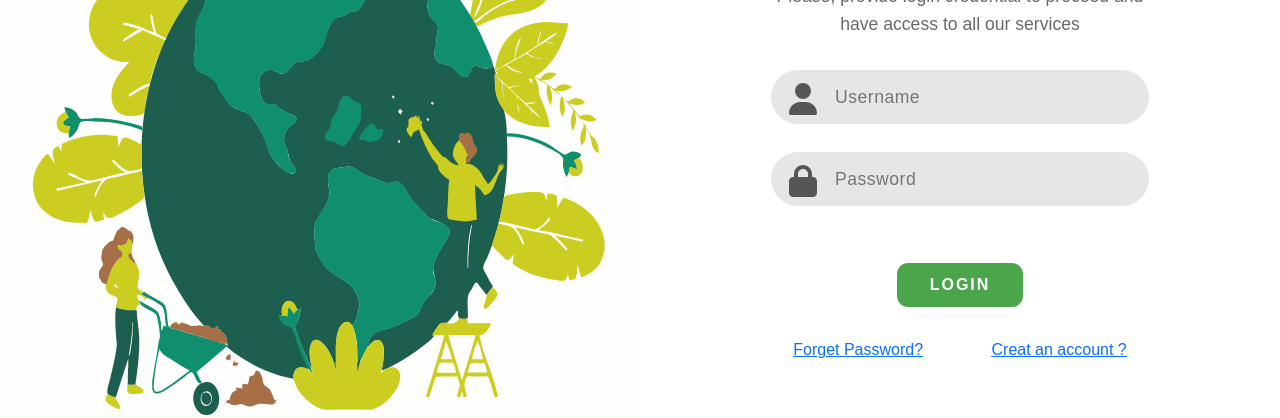
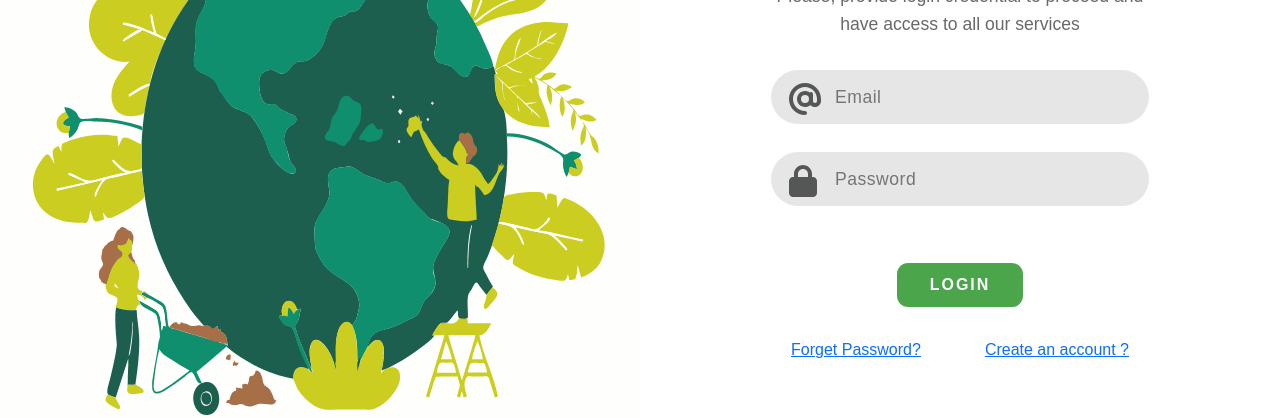
Before and after one commit to momen882001/Greex_Website, a React (Create React App) app in the folder greex/: page /login in a window 1280 px wide. Shown: the part 286-704 px from the top of the page. Built offline with nearby package versions, Linux system fonts and the light colour scheme.

Commit message:
touches ( Signup )

```diff
--- a/greex/src/Components/Login/Login.jsx
+++ b/greex/src/Components/Login/Login.jsx
@@ -1,7 +1,7 @@
 import React from 'react'
 import './Login.css'
 import { FontAwesomeIcon } from "@fortawesome/react-fontawesome";
-import { faLock, faUser } from "@fortawesome/free-solid-svg-icons";
+import { faLock, faAt } from "@fortawesome/free-solid-svg-icons";
 import { Link } from "react-router-dom";
 import imgLeft from '../../assets/3726696.svg'
 
@@ -21,11 +21,11 @@ function Login() {
 
             <form class="login-form">
                 <div class="form-control">
-                    <input type="text" placeholder="Username"/>
-                    <FontAwesomeIcon className="icon" icon={faUser} color="white" size="2x"/>
+                    <input type="email" placeholder="Email" required/>
+                    <FontAwesomeIcon className="icon" icon={faAt} color="white" size="2x"/>
                 </div>
                 <div class="form-control">
-                    <input type="password" placeholder="Password"/>
+                    <input type="password" placeholder="Password" required/>
                     <FontAwesomeIcon className="icon" icon={faLock} color="white" size="2x" />
                 </div>
                 <button className="submit">Login</button>
@@ -34,7 +34,7 @@ function Login() {
                   <a href="">Forget Password?</a>
                   </Link>
                   <Link to="/signUp">
-                  <a href="">Creat an account ?</a>
+                  <a href="">Create an account ?</a>
                   </Link>
                 </div>
             </form>
--- a/greex/src/Components/SignUp/Signup.jsx
+++ b/greex/src/Components/SignUp/Signup.jsx
@@ -17,7 +17,7 @@ function Signup() {
 
             <form class="login-form">
                 <div class="form-control">
-                    <input type="text" placeholder="Name" required/>
+                    <input type="text" placeholder="Username" required/>
                     <FontAwesomeIcon className="icon" icon={faUser} color="white" size="2x"/>
                 </div>
                 <div class="form-control">
```
